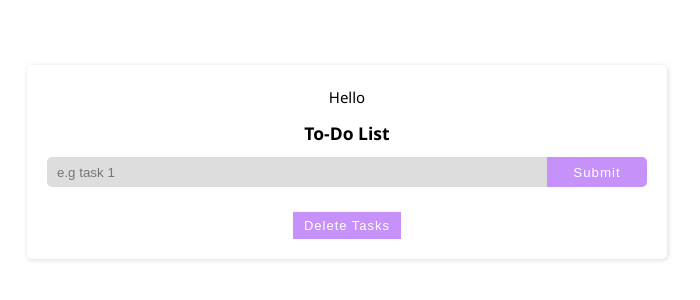
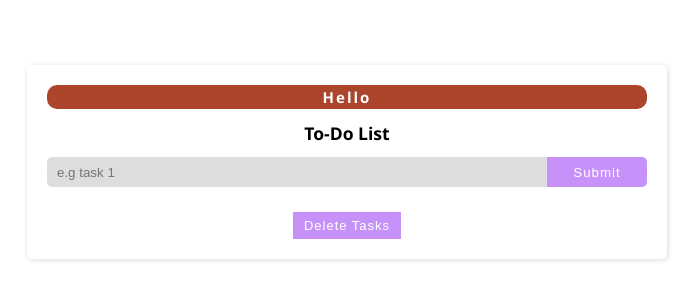
Before and after one commit to ibktommy/To-Do-List---React-App, a React (Create React App) app: page / in a window 1280 px wide. Shown: the part 238-538 px from the top of the page, without its empty margins (293-993 px from the left). Built offline with nearby package versions, Linux system fonts and the light colour scheme.

Commit message:
Styling the Alert-component message based on the type-props passed

```diff
--- a/src/App.js
+++ b/src/App.js
@@ -8,7 +8,7 @@ function App() {
   const [list, setList] = useState([])
   const [isEditing, setIsEditing] = useState(false)
   const [editID, setEditID] = useState(null)
-  const [alert, setAlert] = useState({ show: true, msg: 'Hello', type: 'success' })
+  const [alert, setAlert] = useState({ show: true, msg: 'Hello', type: 'danger' })
 
   // Function to Handle Form Submit
   const handleSubmit = (e) => {
--- a/src/index.css
+++ b/src/index.css
@@ -115,3 +115,18 @@ button {
   cursor: pointer;
   letter-spacing: .1rem;
 }
+
+.alert {
+  border-radius: 1rem;
+  background-color: rgb(198, 145, 248);
+  color: #fff;
+  font-weight: bolder;
+  letter-spacing: .2rem;
+}
+
+.alert-sucess {
+  background: rgb(198, 145, 248)
+}
+.alert-danger {
+  background: rgba(156, 31, 0, 0.829);
+}
```
